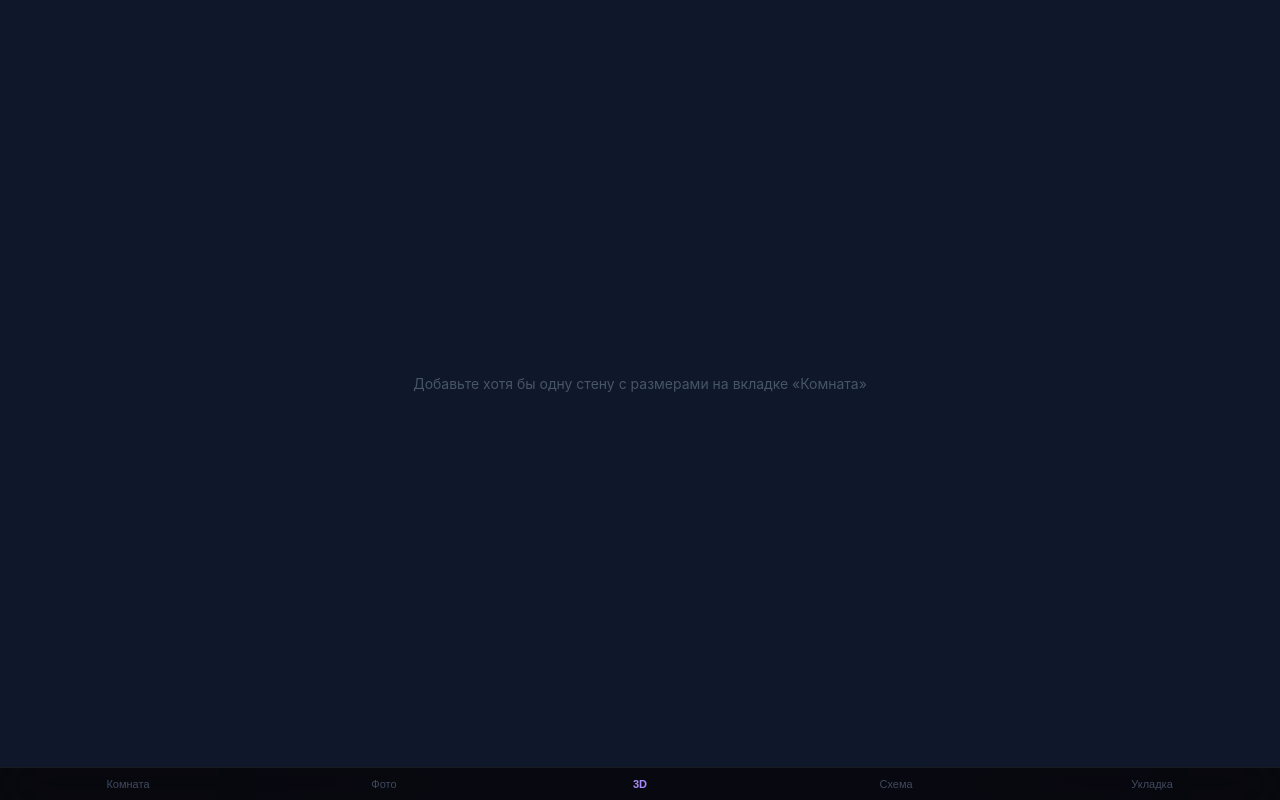
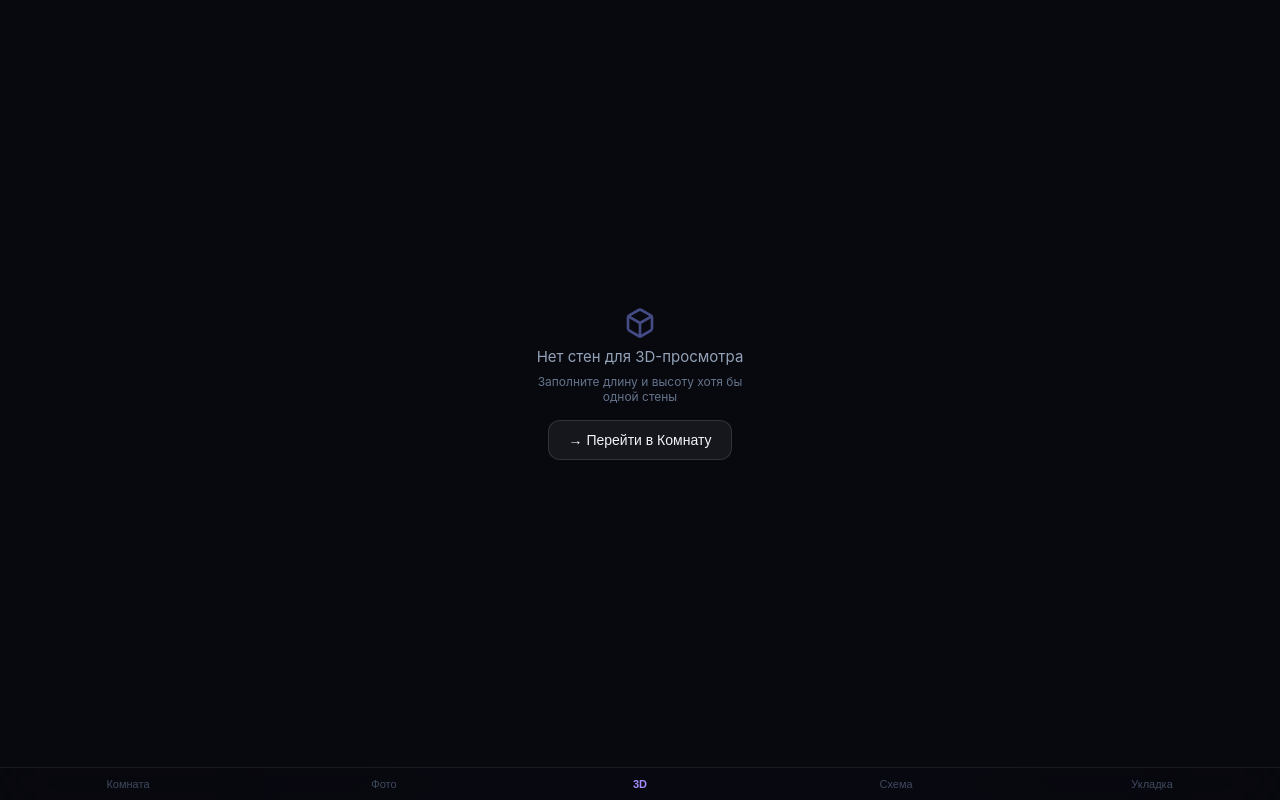
Before and after one commit to vityaayaa/drape, a React (Vite) app: page / in a window 1280 px wide. Both pictures are taken after a click on the button "3D". Built offline with nearby package versions, Linux system fonts and the light colour scheme.

Commit message:
feat(viewer): improved empty state — icon, subtitle, nav button

```diff
--- a/src/components/viewer/ViewerTab.jsx
+++ b/src/components/viewer/ViewerTab.jsx
@@ -1,4 +1,5 @@
 import { useEffect } from 'react'
+import { Box } from 'lucide-react'
 import { useProjectStore } from '../../store/projectStore.js'
 import { Canvas, useThree } from '@react-three/fiber'
 import { OrbitControls } from '@react-three/drei'
@@ -16,6 +17,7 @@ function InitialRender() {
 export default function ViewerTab() {
   const walls = useProjectStore((s) => s.walls)
   const corners = useProjectStore((s) => s.corners)
+  const setActiveTab = useProjectStore((s) => s.setActiveTab)
 
   const activeWalls = walls.filter(
     (w) => w.wall_active && parseFloat(w.length) > 0 && parseFloat(w.height) > 0,
@@ -25,7 +27,12 @@ export default function ViewerTab() {
   if (activeWalls.length === 0) {
     return (
       <div style={s.empty}>
-        <p style={s.emptyText}>Добавьте хотя бы одну стену с размерами на вкладке «Комната»</p>
+        <Box size={32} color="#818cf8" style={{ opacity: 0.5 }} />
+        <p style={s.emptyTitle}>Нет стен для 3D-просмотра</p>
+        <p style={s.emptySubtitle}>Заполните длину и высоту хотя бы одной стены</p>
+        <button style={s.emptyBtn} onClick={() => setActiveTab('room')}>
+          → Перейти в Комнату
+        </button>
       </div>
     )
   }
@@ -69,7 +76,19 @@ export default function ViewerTab() {
 }
 
 const s = {
-  container: { width: '100%', height: '100%', background: '#0f172a' },
-  empty:     { width: '100%', height: '100%', display: 'flex', alignItems: 'center', justifyContent: 'center', background: '#0f172a' },
-  emptyText: { fontSize: 14, color: '#475569', textAlign: 'center', padding: '0 32px' },
+  container: { width: '100%', height: '100%', background: '#08080f', position: 'relative' },
+  empty: {
+    width: '100%', height: '100%',
+    display: 'flex', flexDirection: 'column',
+    alignItems: 'center', justifyContent: 'center',
+    background: '#08080f', gap: 8, padding: '0 32px',
+  },
+  emptyTitle:    { fontSize: 15, color: '#94a3b8', margin: 0, textAlign: 'center' },
+  emptySubtitle: { fontSize: 12, color: '#64748b', margin: 0, textAlign: 'center', maxWidth: 240 },
+  emptyBtn: {
+    marginTop: 8, height: 40, padding: '0 20px',
+    background: 'rgba(255,255,255,0.06)',
+    border: '1px solid rgba(255,255,255,0.12)',
+    borderRadius: 12, color: '#f1f5f9', fontSize: 14, cursor: 'pointer',
+  },
 }
```
